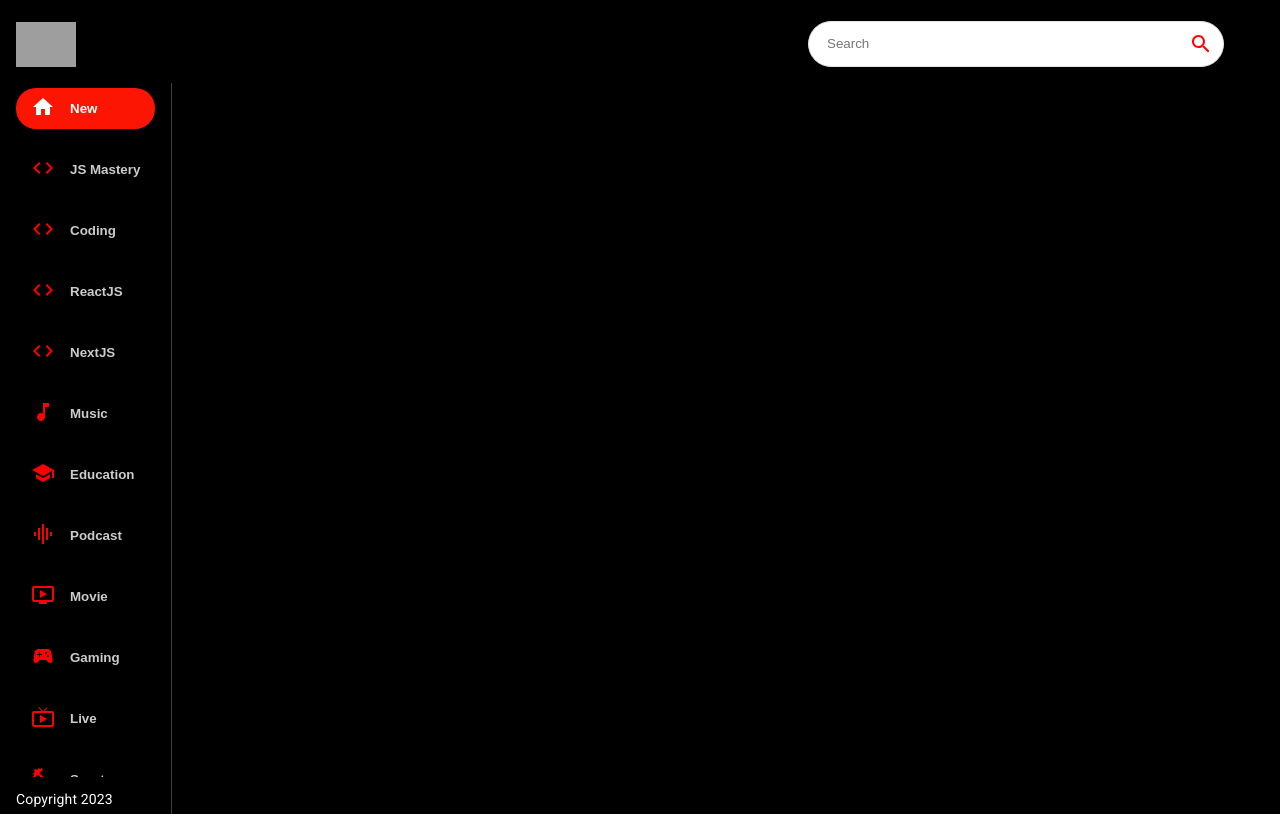
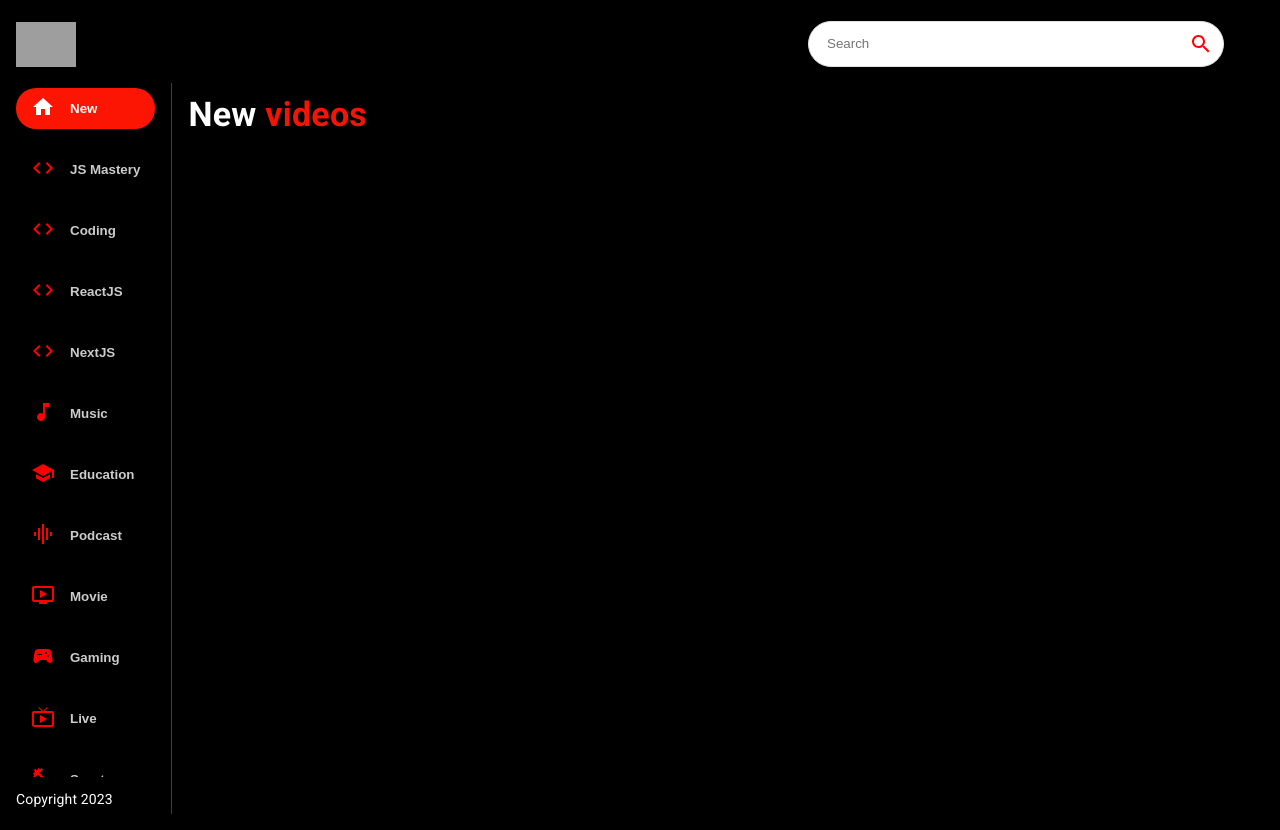
Before and after one commit to narcis-g/YoutubeClone, a React (Create React App) app: page / in a window 1280 px wide. Built offline with nearby package versions, Linux system fonts and the light colour scheme; grey boxes are pictures that could not be loaded.

Commit message:
Add the RapidAPI

```diff
--- a/src/components/Feed.jsx
+++ b/src/components/Feed.jsx
@@ -1,20 +1,46 @@
-import {useState, useEffect} from 'react';
-import { Bolt, Stack, Typography } from '@mui/material';
-import { Box } from '@mui/system';
-import SideBar from './SideBar';
+import { useState, useEffect } from "react";
+import { Bolt, Stack, Typography } from "@mui/material";
+import { Box } from "@mui/system";
+import SideBar from "./SideBar";
+import Videos from "./Videos";
+import { fetchFromApi } from "../utilities/fetchFromAPI";
 
 const Feed = () => {
+  useEffect(() => {}, []);
+
   return (
-    <Stack sx={{flexDirection: {sx: 'column', md:'row'}}}>
-      <Box sx={{height: {sx: 'auto', md:'92vh'}, borderRight:'1px solid #3d3d3d', px:{sx: 0, md:2}}}>
+    <Stack sx={{ flexDirection: { sx: "column", md: "row" } }}>
+      <Box
+        sx={{
+          height: { sx: "auto", md: "92vh" },
+          borderRight: "1px solid #3d3d3d",
+          px: { sx: 0, md: 2 },
+        }}
+      >
         <SideBar></SideBar>
-        <Typography className="copyright" variant='body2' sx={{ marginTop: 1.5, color: '#fff'}}>
+        <Typography
+          className="copyright"
+          variant="body2"
+          sx={{ marginTop: 1.5, color: "#fff" }}
+        >
           Copyright 2023
         </Typography>
-
+      </Box>
+      <Box p={2} sx={{ overflowY: "auto", height: "90vh", flex: 2 }}>
+        <Typography
+          variant="h4"
+          fontWeight="bold"
+          mb={2}
+          sx={{
+            color: "white",
+          }}
+        >
+          New <span style={{ color: "#F31503" }}>videos</span>
+        </Typography>
+        <Videos></Videos>
       </Box>
     </Stack>
-  )
-}
+  );
+};
 
-export default Feed
+export default Feed;
--- a/src/components/SideBar.jsx
+++ b/src/components/SideBar.jsx
@@ -1,32 +1,42 @@
-import { Stack } from "@mui/material"
-import { categories } from "../utilities/constants"
+import { Stack } from "@mui/material";
+import { categories } from "../utilities/constants";
 
-const selectedCategory="New"
+const selectedCategory = "New";
 
-const SideBar = () =>  (
-    <Stack direction='row'
+const SideBar = () => (
+  <Stack
+    direction="row"
     sx={{
-                overflowY: 'auto',
-                height: {sx: 'auto', md: '95%'},
-                flexDirection: {md:'column'},
-            }}>
+      overflowY: "auto",
+      height: { sx: "auto", md: "95%" },
+      flexDirection: { md: "column" },
+    }}
+  >
     {categories.map((category) => (
-                    <button className="category-btn"
+      <button
+        className="category-btn"
         style={{
-                                background:category.name === selectedCategory && '#FC1503',
-                                color: 'white',
+          background: category.name === selectedCategory && "#FC1503",
+          color: "white",
         }}
-                            key={category.name}>
+        key={category.name}
+      >
         <span
-                            style ={{color: category.name === selectedCategory ? 'white' : 'red', marginRight: '15px'}}>
-                            {category.icon}</span>
+          style={{
+            color: category.name === selectedCategory ? "white" : "red",
+            marginRight: "15px",
+          }}
+        >
+          {category.icon}
+        </span>
         <span
-                            style={{opacity: category.name === selectedCategory ? '1' : '0.8'}}>{category.name}</span>
+          style={{ opacity: category.name === selectedCategory ? "1" : "0.8" }}
+        >
+          {category.name}
+        </span>
       </button>
     ))}
+  </Stack>
+);
 
-    </Stack>
-  )
-
-
-export default SideBar
+export default SideBar;
--- /dev/null
+++ b/src/components/Videos.jsx
@@ -0,0 +1,9 @@
+import React from 'react'
+
+const Videos = () => {
+  return (
+    <div>Videos</div>
+  )
+}
+
+export default Videos
--- a/src/components/index.js
+++ b/src/components/index.js
@@ -4,3 +4,5 @@
 export {default as VideoDetail} from './VideoDetail'
 export {default as SearchFeed} from './SearchFeed'
 export {default as SearchBar} from './SearchBar'
+export {default as SideBar} from './SideBar'
+export {default as Videos} from './Videos'
--- /dev/null
+++ b/src/utilities/fetchFromAPI.js
@@ -0,0 +1,18 @@
+import axios from "axios";
+
+//500 entries a day
+const base_URL = "https://youtube-v31.p.rapidapi.com/captions";
+
+const options = {
+  url: base_URL,
+  params: { maxResults: "50" },
+  headers: {
+    "X-RapidAPI-Key": process.env.REACT_APP_RAPID_API_KEY,
+    "X-RapidAPI-Host": "youtube-v31.p.rapidapi.com",
+  },
+};
+
+export const fetchFromApi = async (url) => {
+  const { data } = await axios.get(`${base_URL}/${url}`, options);
+  return data;
+};
```
Also changed, not shown: src/App.js (+19 -14 lines), 1 other file (tests, documents, lock files or other folders). Lines whose indentation alone changed are shown as unchanged.
